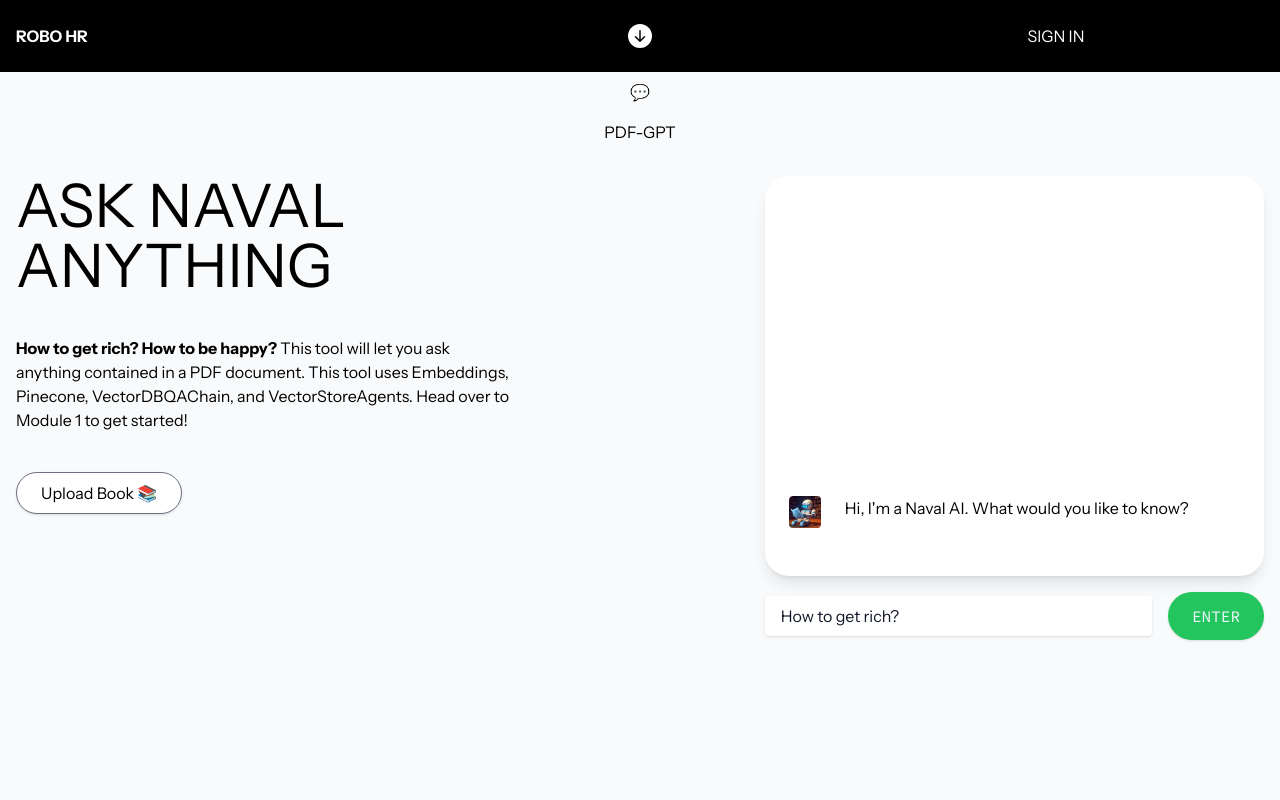
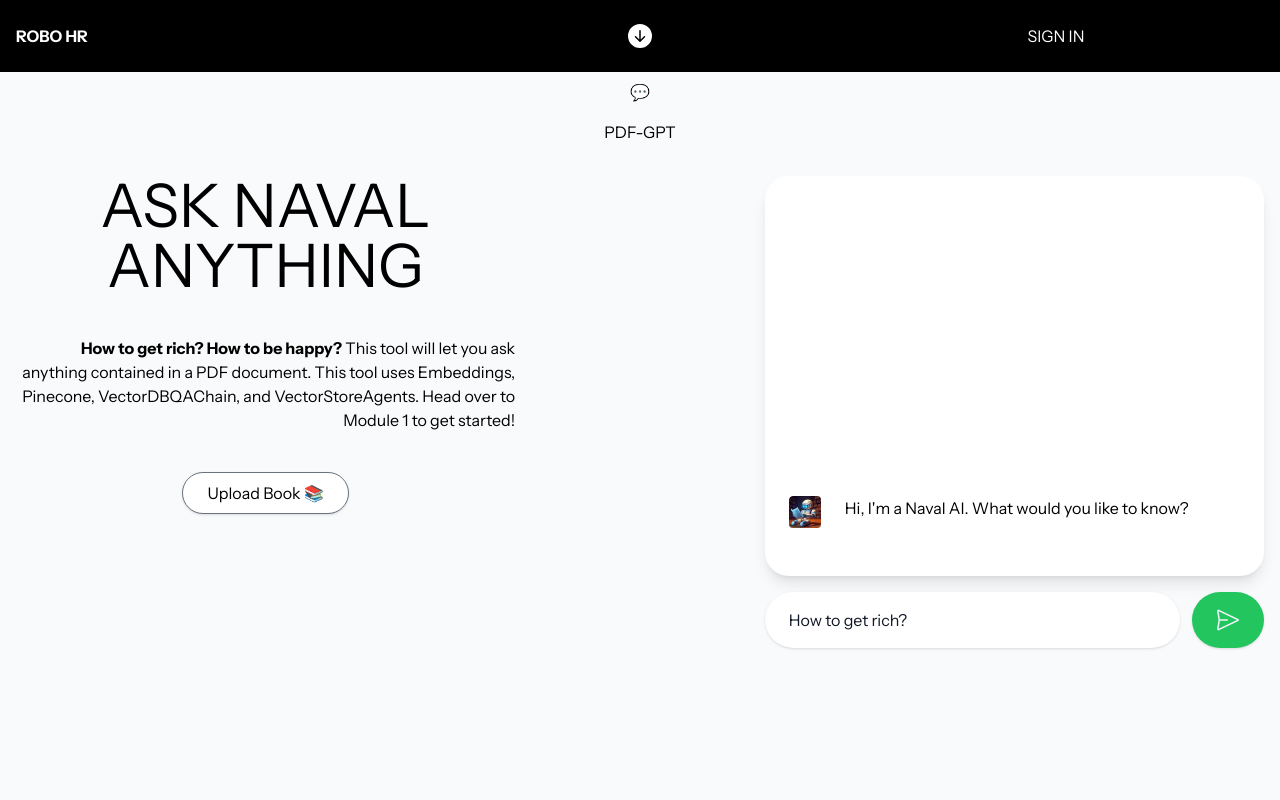
Before and after one commit to JonathanDabre/roboHR-experiment, a Next.js app: page /pdf in a window 1280 px wide. Shown: the top 800 px of the page. Built offline with nearby package versions, Linux system fonts and the light colour scheme.

Commit message:
ui fix by zane

```diff
--- a/app/components/ButtonContainer.jsx
+++ b/app/components/ButtonContainer.jsx
@@ -1,7 +1,7 @@
 import React from "react";
 
 const ButtonContainer = ({ children }) => {
-  return <div className="flex items-center mb-10 gap-10">{children}</div>;
+  return <div className="flex items-center text-center mx-auto my-4 px-auto justify-center">{children}</div>;
 };
 
 export default ButtonContainer;
--- a/app/components/PageHeader.jsx
+++ b/app/components/PageHeader.jsx
@@ -4,12 +4,12 @@
 const PageHeader = ({ heading, boldText, description }) => {
   return (
     <>
-      <h1 className={` mb-5 text-start lg:text-start lg:mb-10 text-2xl lg:text-6xl uppercase`}>
+      <h1 className={` mb-5 text-center lg:mb-10 text-2xl lg:text-6xl uppercase`}>
         {heading}
       </h1>
-      <p className={`${instrumentSans.className} text-center lg:text-start mb-10`}>
+      <p className={`${instrumentSans.className} text-end mb-10`}>
         <strong>{boldText}</strong> {description}
-      </p>{" "}
+      </p>
     </>
   );
 };
--- a/app/components/PromptBox.jsx
+++ b/app/components/PromptBox.jsx
@@ -1,5 +1,6 @@
 import React from "react";
 import { sourceCodePro } from "../styles/fonts";
+import {GoPaperAirplane} from "react-icons/go"
 
 const PromptBox = ({
   prompt,
@@ -31,15 +32,15 @@
           onChange={handlePromptChange}
           onKeyDown={handleKeyDown}
           placeholder={placeHolderText || "Enter your prompt"}
-          className="w-full lg:mr-4 py-2 px-4 bg-white text-gray-900 placeholder-gray-500 focus:outline-none focus:ring-2 focus:ring-blue-500 rounded shadow"
+          className="w-full lg:mr-3 py-4 px-6 bg-white text-gray-900 placeholder-gray-500 focus:outline-none focus:ring-2 focus:ring-blue-500 rounded-full shadow"
         />
 
         {!disableButton && (
           <button
             onClick={handleSubmit}
-            className={`py-3 px-6 mt-4 lg:mt-0 bg-green-500 shadow text-slate-100 font-semibold rounded-full hover:shadow-xl transition-colors duration-200 uppercase ${sourceCodePro.className}`}
+            className={`py-4 px-6 mt-4 lg:mt-0 bg-green-500 hover:bg-green-600 shadow text-slate-100 font-bold rounded-full hover:shadow-xl transition-colors duration-200 uppercase ${sourceCodePro.className}`}
           >
-            {buttonText || "Enter"}
+            <GoPaperAirplane className="h-6 w-6 font-extrabold" />
           </button>
         )}
       </div>
```
